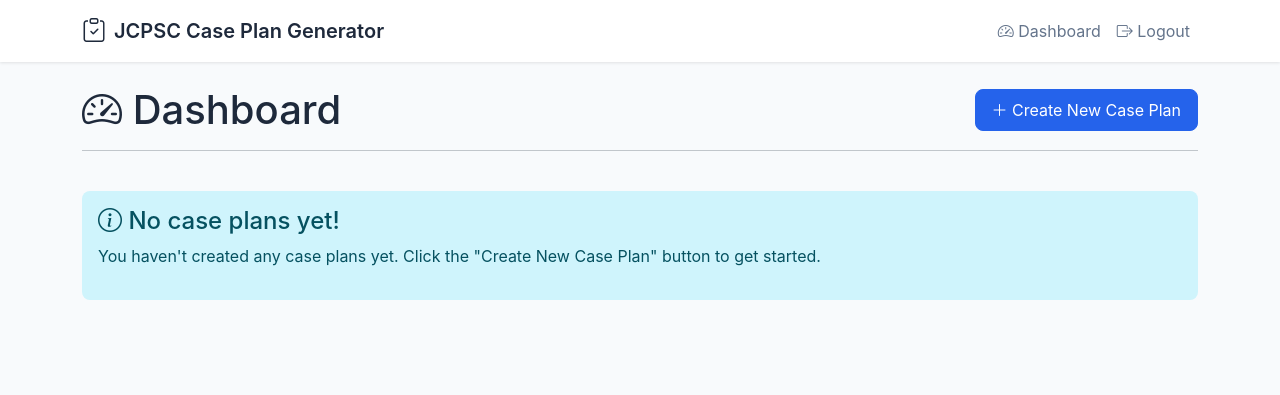
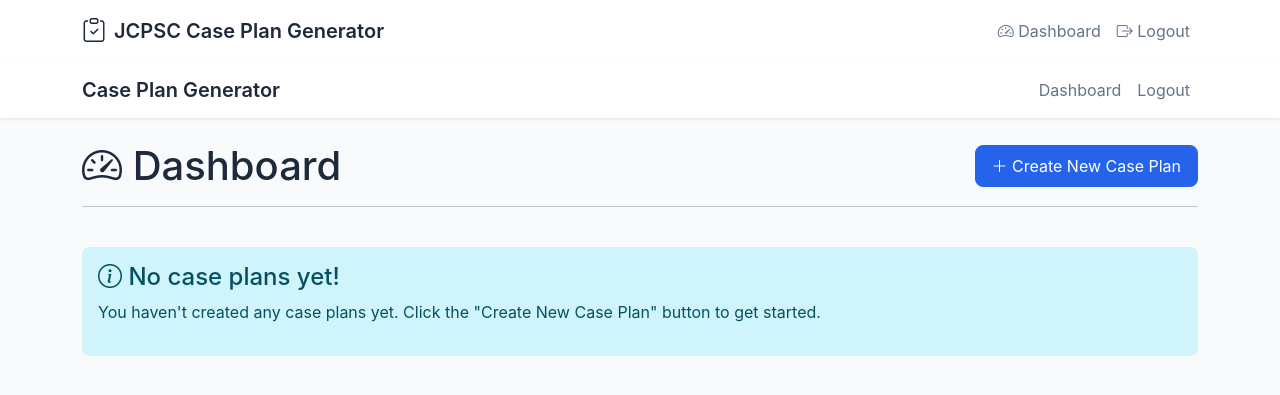
Before and after one commit to DustinDotExe/Case-Plan-Builder, a Flask app: page /dashboard in a window 1280 px wide. Shown: the top 395 px of the page. Run offline with Flask 3, Linux system fonts and the light colour scheme; the visitor is signed in with stand-in values (Sample User, id 1); data that the repository does not hold is empty; some libraries are stand-ins or nearby versions.

Commit message:
Assistant checkpoint: Add navigation menu with login/dashboard links
Assistant generated file changes:
- templates/layout.html: Add navigation links for login/dashboard

---

User prompt:

Where did the dashboard and user login features go?

Replit-Commit-Author: Assistant
Replit-Commit-Session-Id: 3c6dae00-1143-4eae-a73b-3518f839cbe8

```diff
--- a/templates/layout.html
+++ b/templates/layout.html
@@ -100,7 +100,35 @@
     </nav>
 
     <!-- Main Content -->
-    <div class="container my-4">
+    <nav class="navbar navbar-expand-lg navbar-light">
+    <div class="container">
+        <a class="navbar-brand" href="{{ url_for('index') }}">Case Plan Generator</a>
+        <button class="navbar-toggler" type="button" data-bs-toggle="collapse" data-bs-target="#navbarNav">
+            <span class="navbar-toggler-icon"></span>
+        </button>
+        <div class="collapse navbar-collapse" id="navbarNav">
+            <ul class="navbar-nav ms-auto">
+                {% if current_user.is_authenticated %}
+                    <li class="nav-item">
+                        <a class="nav-link" href="{{ url_for('dashboard') }}">Dashboard</a>
+                    </li>
+                    <li class="nav-item">
+                        <a class="nav-link" href="{{ url_for('logout') }}">Logout</a>
+                    </li>
+                {% else %}
+                    <li class="nav-item">
+                        <a class="nav-link" href="{{ url_for('login') }}">Login</a>
+                    </li>
+                    <li class="nav-item">
+                        <a class="nav-link" href="{{ url_for('register') }}">Register</a>
+                    </li>
+                {% endif %}
+            </ul>
+        </div>
+    </div>
+</nav>
+
+<div class="container my-4">
         <!-- Flash Messages -->
         {% with messages = get_flashed_messages(with_categories=True) %}
             {% if messages %}
```
